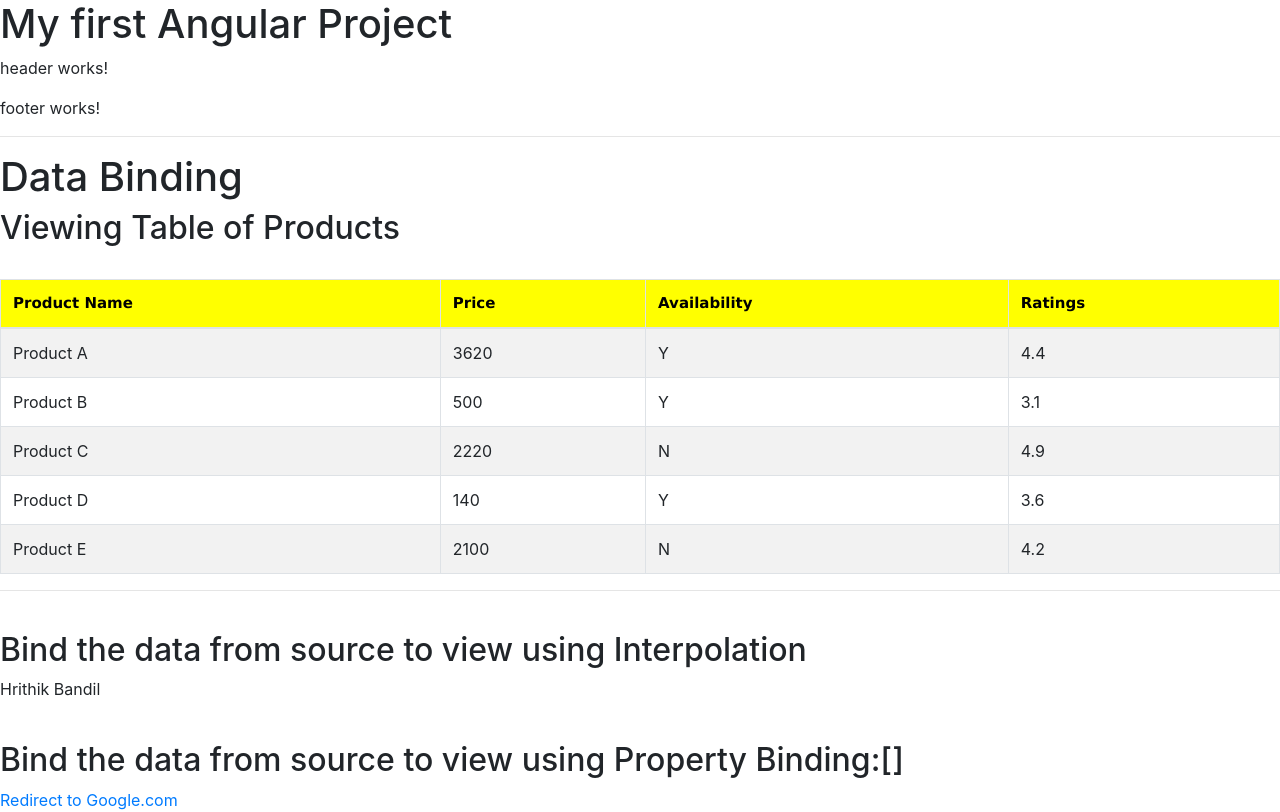
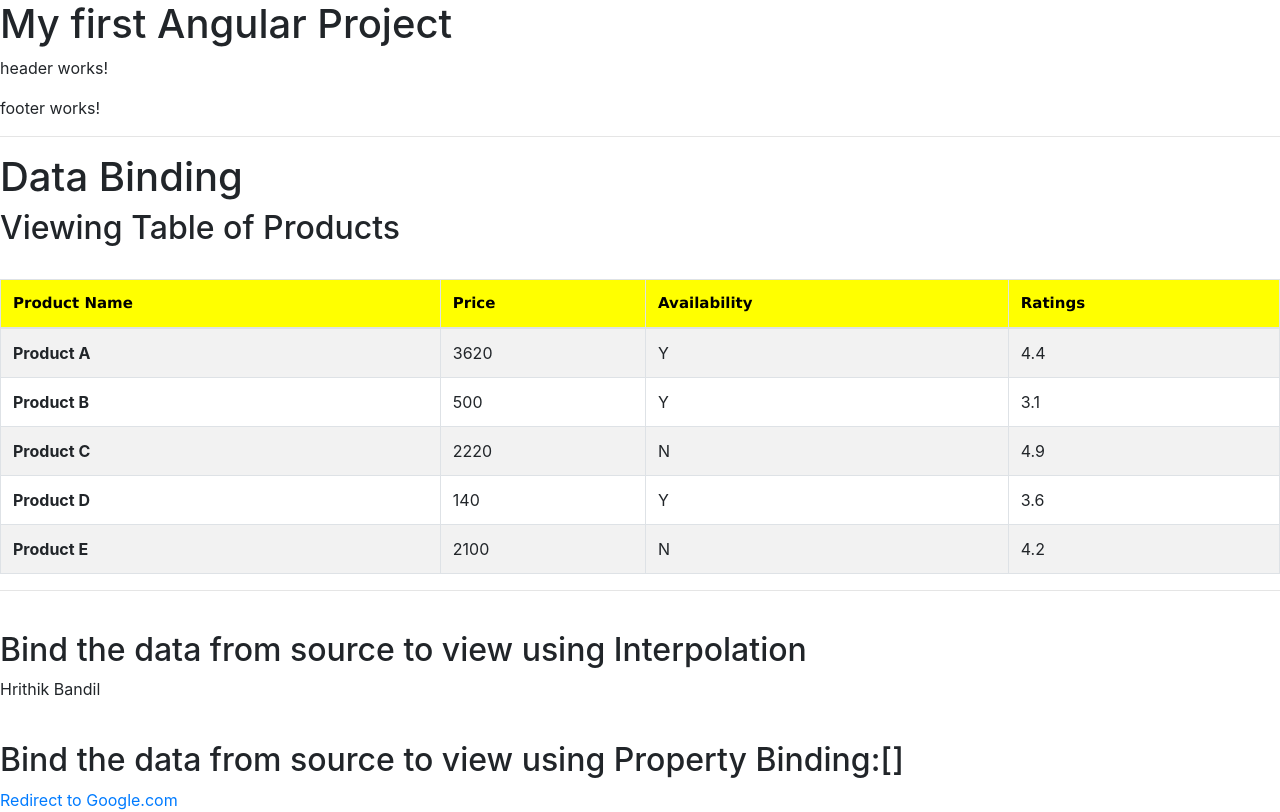
Before and after one commit to bandils06/JavaFSD-Phase4, an Angular app in the folder Session5/myapp/: page / in a window 1280 px wide. Built offline with nearby package versions, Linux system fonts and the light colour scheme.

Commit message:
Interpolation Binding, Property Binding'[]', Class Binding, Style Binding

```diff
--- a/Session5/myapp/src/app/binding/binding.component.html
+++ b/Session5/myapp/src/app/binding/binding.component.html
@@ -16,7 +16,7 @@
     <tbody>
         <!--NgDirective eg: *ngFor-->
         <tr *ngFor="let p of products">
-            <td>{{p.name}}</td>
+            <td [style.font-weight]="we">{{p.name}}</td> <!--Style Binding-->
             <td>{{p.price}}</td>
             <td>{{p.available}}</td>
             <td>{{p.ratings}}</td>
--- a/Session5/myapp/src/app/binding/binding.component.ts
+++ b/Session5/myapp/src/app/binding/binding.component.ts
@@ -22,4 +22,5 @@ export class BindingComponent implements OnInit {
 
   name:string="Hrithik Bandil"; // Interpolation Binding
   url:string="http://www.google.com"; // Property Binding
+  we:number=700; //Style Binding
 }
```
